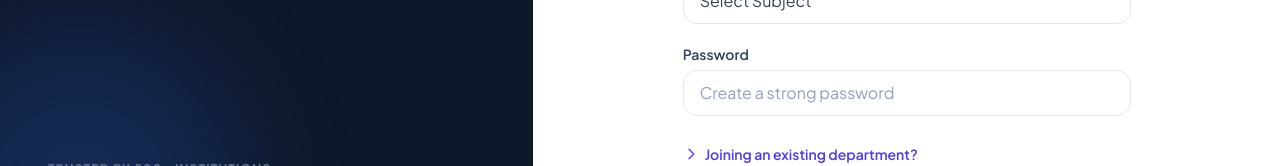
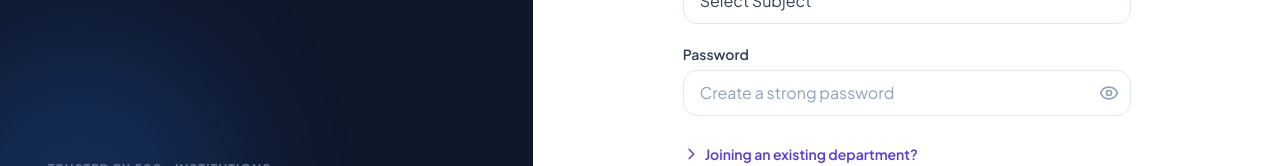
Before and after one commit to Ankitagmallesh/question-hive, a Next.js app in the folder apps/web/: page /auth/register in a window 1280 px wide. Shown: the part 527-693 px from the top of the page. Built offline with nearby package versions, Linux system fonts and the light colour scheme; no server answers.

Commit message:
feat: Add view password toggle to login and register pages

```diff
--- a/apps/web/app/auth/login/page.tsx
+++ b/apps/web/app/auth/login/page.tsx
@@ -6,7 +6,7 @@ import { useRouter } from "next/navigation";
 import { apiClient } from "../../lib/api";
 import { getSupabase } from "../../lib/supabase-client";
 // Lucide icons
-import { Check, ShieldCheck, Lock, Hexagon } from "lucide-react";
+import { Check, ShieldCheck, Lock, Hexagon, Eye, EyeOff } from "lucide-react";
 
 export default function LoginPage() {
     const router = useRouter();
@@ -15,6 +15,7 @@ export default function LoginPage() {
         password: '',
         rememberMe: false
     });
+    const [showPassword, setShowPassword] = useState(false);
     const [errors, setErrors] = useState<Record<string, string>>({});
     const [isLoading, setIsLoading] = useState(false);
     const hasSupabaseEnv = Boolean(process.env.NEXT_PUBLIC_SUPABASE_URL) && Boolean(process.env.NEXT_PUBLIC_SUPABASE_ANON_KEY);
@@ -190,14 +191,27 @@ export default function LoginPage() {
 
                         <div>
                             <label className="block text-sm font-semibold text-slate-700 mb-1.5" htmlFor="password">Password</label>
+                            <div className="relative">
                                 <input
-                                type="password"
+                                    type={showPassword ? "text" : "password"}
                                     name="password"
                                     value={formData.password}
                                     onChange={handleChange}
                                     placeholder="Enter your password"
-                                className="w-full rounded-xl border border-slate-200 px-4 py-3 text-slate-700 placeholder:text-slate-400 focus:outline-none focus:ring-4 focus:ring-indigo-500/10 focus:border-indigo-600 transition-all"
+                                    className="w-full rounded-xl border border-slate-200 px-4 py-3 text-slate-700 placeholder:text-slate-400 focus:outline-none focus:ring-4 focus:ring-indigo-500/10 focus:border-indigo-600 transition-all pr-10"
                                 />
+                                <button
+                                    type="button"
+                                    onClick={() => setShowPassword(!showPassword)}
+                                    className="absolute right-3 top-1/2 -translate-y-1/2 text-slate-400 hover:text-slate-600 focus:outline-none"
+                                >
+                                    {showPassword ? (
+                                        <EyeOff className="w-5 h-5" />
+                                    ) : (
+                                        <Eye className="w-5 h-5" />
+                                    )}
+                                </button>
+                            </div>
                             {errors.password && <p className="text-sm text-red-600 mt-1">{errors.password}</p>}
                         </div>
 
--- a/apps/web/app/auth/register/page.tsx
+++ b/apps/web/app/auth/register/page.tsx
@@ -6,7 +6,7 @@ import { useRouter } from "next/navigation";
 import { apiClient } from "../../lib/api";
 import { getSupabase } from "../../lib/supabase-client";
 // Lucide icons
-import { Hexagon, CheckCircle2 } from "lucide-react";
+import { Hexagon, CheckCircle2, Eye, EyeOff } from "lucide-react";
 import { Dialog, DialogContent, DialogDescription, DialogHeader, DialogTitle, DialogFooter } from "../../../components/ui/dialog";
 import { Button } from "../../../components/ui/button";
 
@@ -25,6 +25,7 @@ export default function RegisterPage() {
 
     // UI state
     const [showInviteCode, setShowInviteCode] = useState(false);
+    const [showPassword, setShowPassword] = useState(false);
     const [showSuccessDialog, setShowSuccessDialog] = useState(false);
     const [needsEmailConfirmation, setNeedsEmailConfirmation] = useState(false);
 
@@ -290,14 +291,27 @@ export default function RegisterPage() {
 
                         <div>
                             <label className="block text-sm font-semibold text-slate-700 mb-1.5" htmlFor="password">Password</label>
+                            <div className="relative">
                                 <input
-                                type="password"
+                                    type={showPassword ? "text" : "password"}
                                     name="password"
                                     value={formData.password}
                                     onChange={handleChange}
                                     placeholder="Create a strong password"
-                                className="w-full rounded-xl border border-slate-200 px-4 py-2.5 text-slate-700 placeholder:text-slate-400 focus:outline-none focus:ring-4 focus:ring-indigo-500/10 focus:border-indigo-600 transition-all"
+                                    className="w-full rounded-xl border border-slate-200 px-4 py-2.5 text-slate-700 placeholder:text-slate-400 focus:outline-none focus:ring-4 focus:ring-indigo-500/10 focus:border-indigo-600 transition-all pr-10"
                                 />
+                                <button
+                                    type="button"
+                                    onClick={() => setShowPassword(!showPassword)}
+                                    className="absolute right-3 top-1/2 -translate-y-1/2 text-slate-400 hover:text-slate-600 focus:outline-none"
+                                >
+                                    {showPassword ? (
+                                        <EyeOff className="w-5 h-5" />
+                                    ) : (
+                                        <Eye className="w-5 h-5" />
+                                    )}
+                                </button>
+                            </div>
                             {errors.password && <p className="text-sm text-red-600 mt-1">{errors.password}</p>}
                         </div>
 
```
Lines whose indentation alone changed are shown as unchanged.
